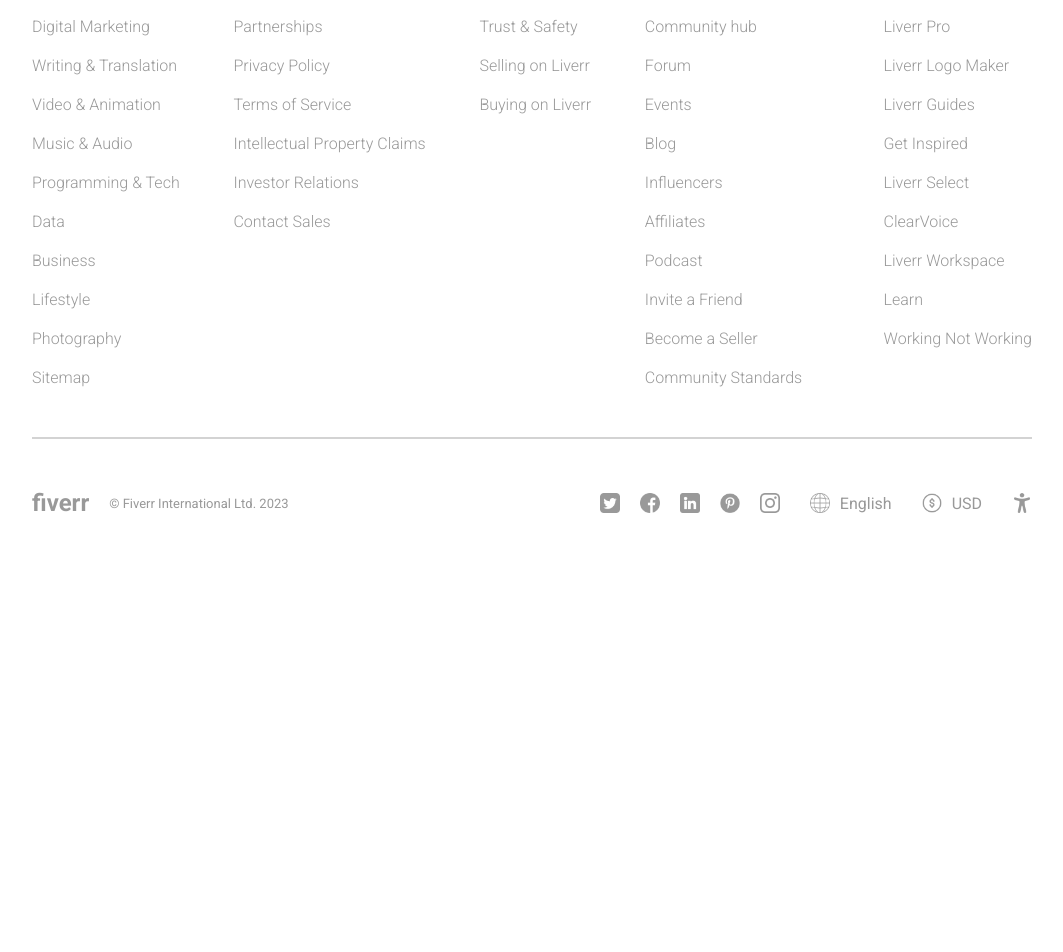
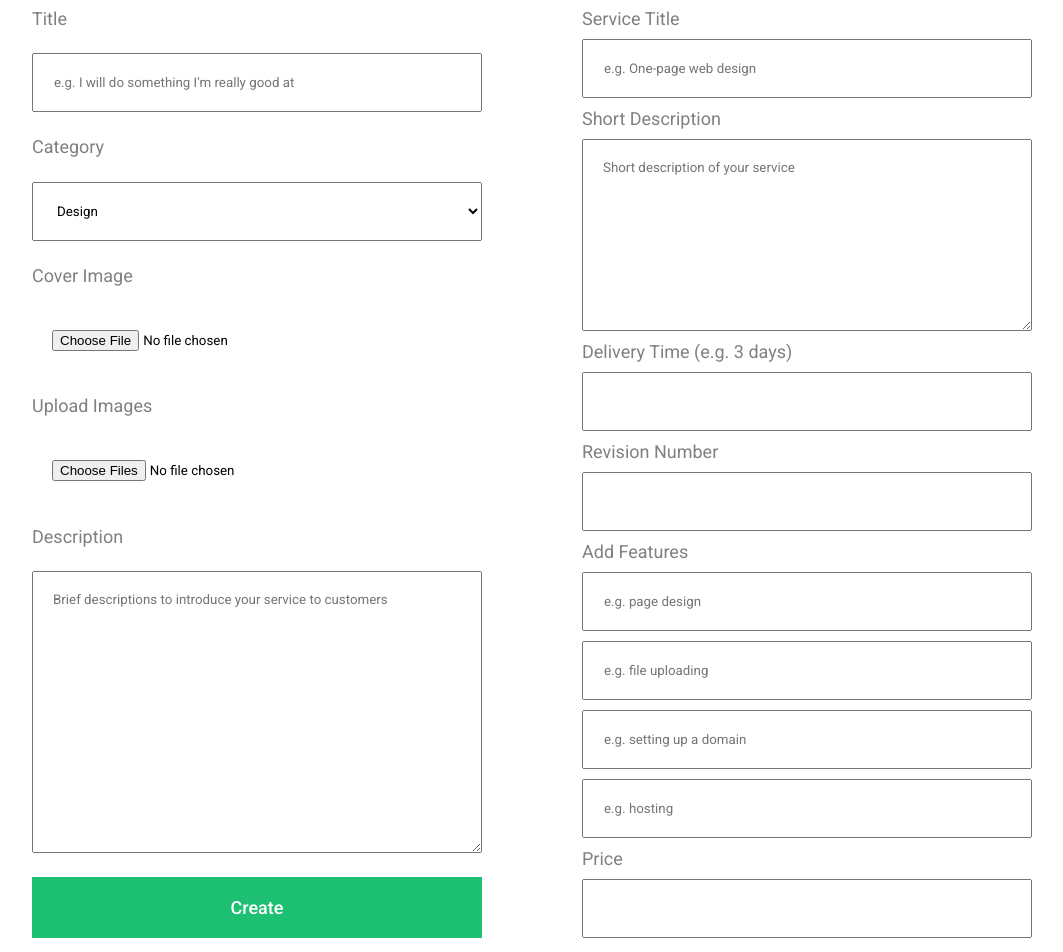
Before and after one commit to Mohit-Mehra/fiverr-clone, a React (Create React App) app: page /add in a window 1280 px wide. Shown: the part 200-1152 px from the top of the page, without its empty margins (108-1171 px from the left). Before the commit the page ends 800 px from the top, so only its background shows below. Built offline with nearby package versions, Linux system fonts and the light colour scheme.

Commit message:
UI Complete 👌👌👌

```diff
--- a/src/pages/add/Add.jsx
+++ b/src/pages/add/Add.jsx
@@ -1,9 +1,66 @@
-import React from 'react'
+import React from "react";
+import "./Add.scss";
 
 const Add = () => {
   return (
-    <div>Add</div>
-  )
-}
+    <div className="add">
+      <div className="container">
+        <h1>Add New Gig</h1>
+        <div className="sections">
+          <div className="info">
+            <label htmlFor="">Title</label>
+            <input
+              type="text"
+              placeholder="e.g. I will do something I'm really good at"
+            />
+            <label htmlFor="">Category</label>
+            <select name="cats" id="cats">
+              <option value="design">Design</option>
+              <option value="web">Web Development</option>
+              <option value="animation">Animation</option>
+              <option value="music">Music</option>
+            </select>
+            <label htmlFor="">Cover Image</label>
+            <input type="file" />
+            <label htmlFor="">Upload Images</label>
+            <input type="file" multiple />
+            <label htmlFor="">Description</label>
+            <textarea
+              name=""
+              id=""
+              placeholder="Brief descriptions to introduce your service to customers"
+              cols="0"
+              rows="16"
+            ></textarea>
+            <button>Create</button>
+          </div>
+          <div className="details">
+            <label htmlFor="">Service Title</label>
+            <input type="text" placeholder="e.g. One-page web design" />
+            <label htmlFor="">Short Description</label>
+            <textarea
+              name=""
+              id=""
+              placeholder="Short description of your service"
+              cols="30"
+              rows="10"
+            ></textarea>
+            <label htmlFor="">Delivery Time (e.g. 3 days)</label>
+            <input type="number" />
+            <label htmlFor="">Revision Number</label>
+            <input type="number" />
+            <label htmlFor="">Add Features</label>
+            <input type="text" placeholder="e.g. page design" />
+            <input type="text" placeholder="e.g. file uploading" />
+            <input type="text" placeholder="e.g. setting up a domain" />
+            <input type="text" placeholder="e.g. hosting" />
+            <label htmlFor="">Price</label>
+            <input type="number" />
+          </div>
+        </div>
+      </div>
+    </div>
+  );
+};
 
-export default Add
+export default Add;
--- a/src/pages/add/Add.scss
+++ b/src/pages/add/Add.scss
@@ -0,0 +1,52 @@
+.add {
+    display: flex;
+    justify-content: center;
+
+    .container {
+      width: 1000px;
+      padding: 50px 0px;
+
+      h1 {
+        width: max-content;
+        margin-bottom: 30px;
+        color: gray;
+        font-weight: 300;
+      }
+
+      .sections {
+        display: flex;
+        justify-content: space-between;
+        gap: 100px;
+
+        label {
+          color: gray;
+          font-size: 18px;
+        }
+
+        .info,
+        .details {
+          flex: 1;
+          display: flex;
+          flex-direction: column;
+          gap: 10px;
+          justify-content: space-between;
+
+          input,
+          select,
+          textarea {
+            padding: 20px;
+          }
+
+          button {
+            border: none;
+            padding: 20px;
+            color: white;
+            font-weight: 500;
+            font-size: 18px;
+            background-color: #1dbf73;
+            cursor: pointer;
+          }
+        }
+      }
+    }
+  }
```
